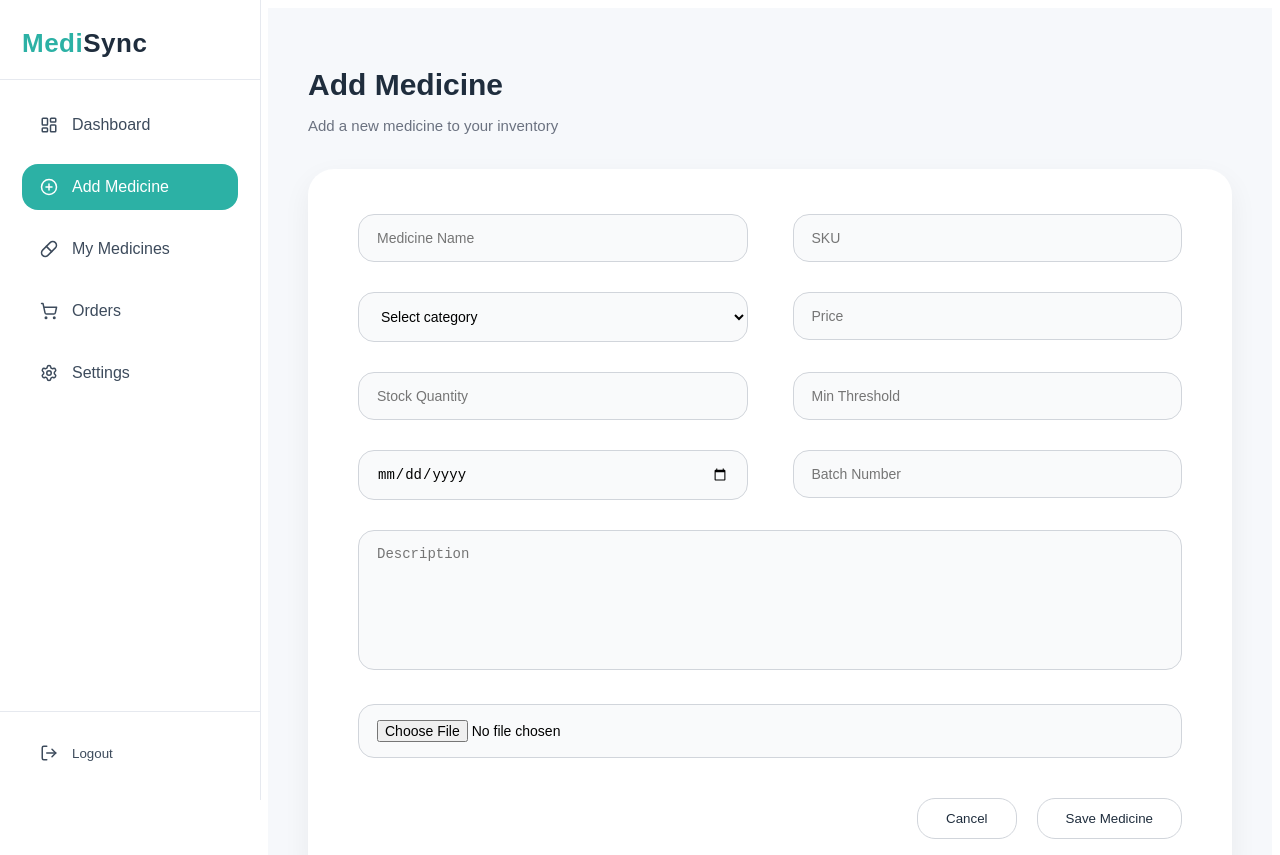
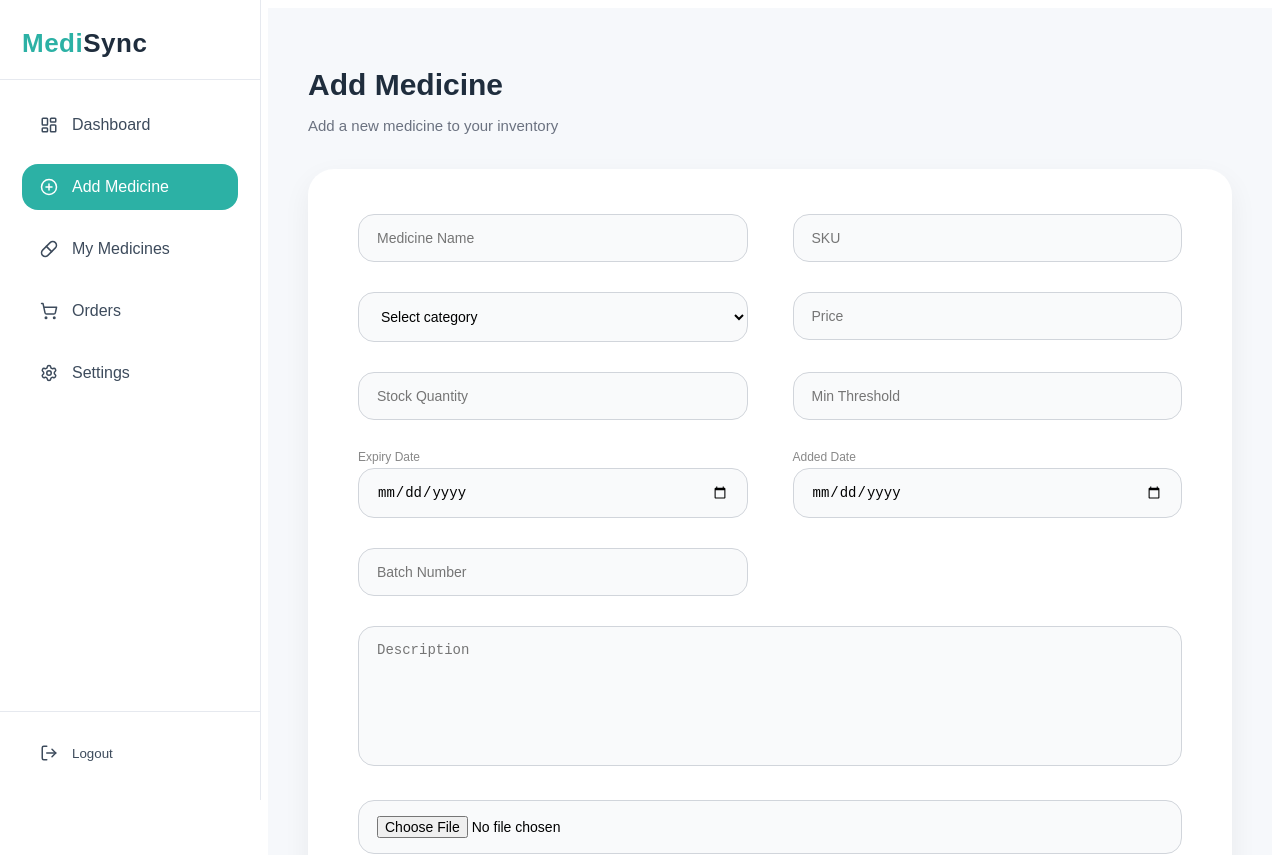
Before and after one commit to Anshu-priya-23/MediSync, a React (Create React App) app in the folder client/: page /supplier-dashboard/add-medicine in a window 1280 px wide. Shown: the top 855 px of the page. Built offline with nearby package versions, Linux system fonts and the light colour scheme; no server answers.

Commit message:
Add 'addedDate' field to medicine form
Added a new field for 'addedDate' to the medicine form and updated related functionality.

```diff
--- a/client/src/components/supplier/addMedicine.jsx
+++ b/client/src/components/supplier/addMedicine.jsx
@@ -16,6 +16,7 @@ const AddMedicine = () => {
     stock: "",
     threshold: "",
     expiry: "",
+    addedDate: "", // ✅ NEW FIELD
     batch: "",
     description: "",
     image: null,
@@ -49,6 +50,9 @@ const AddMedicine = () => {
         threshold: data.minThreshold || "",
         expiry: data.expiryDate
           ? data.expiryDate.split("T")[0]
+          : "",
+        addedDate: data.addedDate   // ✅ NEW
+          ? data.addedDate.split("T")[0]
           : "",
         batch: data.batchNumber || "",
         description: data.description || "",
@@ -107,7 +111,6 @@ const AddMedicine = () => {
     }
   };
 
-    // ✅ GET USER ID FROM TOKEN (no login change needed)
   const getUserIdFromToken = () => {
     const token = localStorage.getItem("token");
     if (!token) return null;
@@ -150,9 +153,10 @@ const AddMedicine = () => {
       form.append("stock", formData.stock);
       form.append("minThreshold", formData.threshold);
       form.append("expiryDate", formData.expiry);
+      form.append("addedDate", formData.addedDate); // ✅ NEW
       form.append("batchNumber", formData.batch);
       form.append("description", formData.description);
-      form.append("supplierId",supplierId);
+      form.append("supplierId", supplierId);
 
       if (formData.image) {
         form.append("image", formData.image);
@@ -161,12 +165,10 @@ const AddMedicine = () => {
       let res;
 
       if (id) {
-        // ✅ UPDATE
         res = await axios.put(`${API_URL}/medicines/${id}`, form, {
           headers: { "Content-Type": "multipart/form-data" },
         });
       } else {
-        // ✅ CREATE
         res = await axios.post(`${API_URL}/medicines`, form, {
           headers: { "Content-Type": "multipart/form-data" },
         });
@@ -203,6 +205,7 @@ const AddMedicine = () => {
       stock: "",
       threshold: "",
       expiry: "",
+      addedDate: "", // ✅ NEW
       batch: "",
       description: "",
       image: null,
@@ -320,11 +323,24 @@ const AddMedicine = () => {
 
 {/* EXPIRY */}
 <div>
+  <label className="hint-label">Expiry Date</label>
   <input
     type="date"
     name="expiry"
     className="add-input"
     value={formData.expiry}
+    onChange={handleChange}
+  />
+</div>
+
+{/* ADDED DATE */}
+<div>
+  <label className="hint-label">Added Date</label>
+  <input
+    type="date"
+    name="addedDate"
+    className="add-input"
+    value={formData.addedDate}
     onChange={handleChange}
   />
 </div>
@@ -369,8 +385,7 @@ const AddMedicine = () => {
             <button
               type="button"
               onClick={handleCancel}
-              className={`add-btn-cancel ${activeBtn === "cancel" ? "active-btn" : ""
-                }`}
+              className={`add-btn-cancel ${activeBtn === "cancel" ? "active-btn" : ""}`}
             >
               Cancel
             </button>
@@ -378,8 +393,7 @@ const AddMedicine = () => {
             <button
               type="submit"
               disabled={loading}
-              className={`add-btn-save ${activeBtn === "save" ? "active-btn" : ""
-                }`}
+              className={`add-btn-save ${activeBtn === "save" ? "active-btn" : ""}`}
             >
               {loading
                 ? "Saving..."
```
Lines whose indentation alone changed are shown as unchanged.
